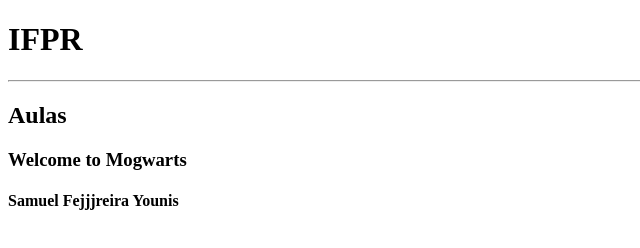
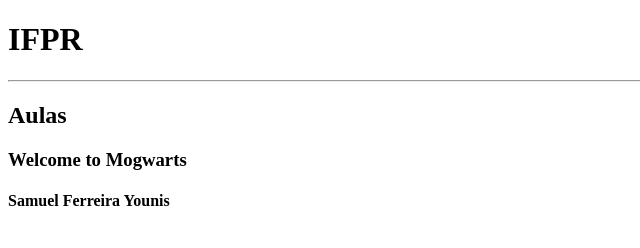
Before and after one commit to Samumuel/Samuel_Ferreira.Younis, a plain HTML site: page index.html in a window 1280 px wide. Shown: the full height of the page, 0-640 px from the left. Drawn offline with Linux system fonts and the light colour scheme.

Commit message:
Update index.html

```diff
--- a/index.html
+++ b/index.html
@@ -11,7 +11,7 @@
   <hr>
   <h2>Aulas</h2>
   <h3>Welcome to Mogwarts</h3>
-  <h4>Samuel Fejjjreira Younis</h4>
+  <h4>Samuel Ferreira Younis</h4>
 
 </body>
 </html>
```
